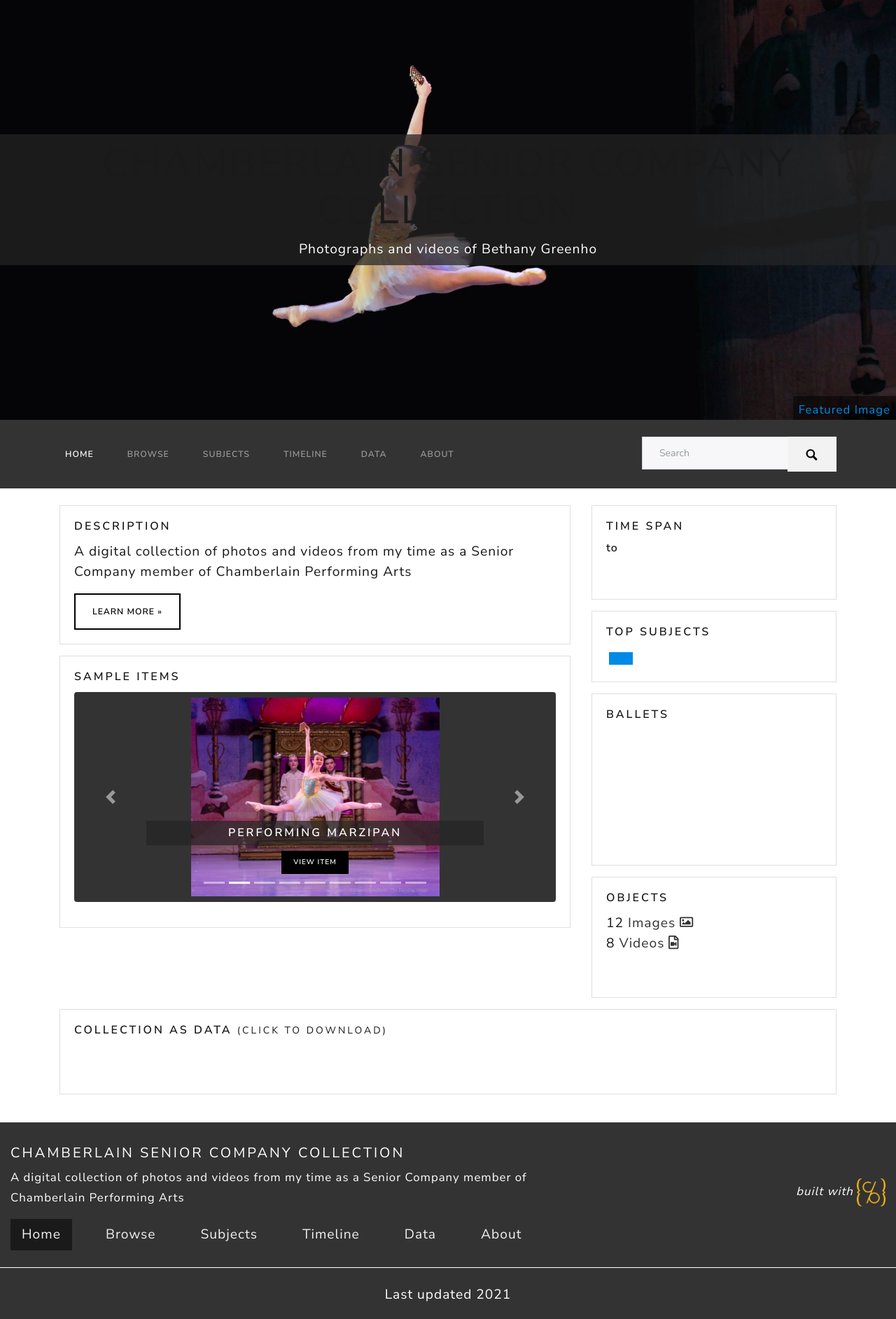
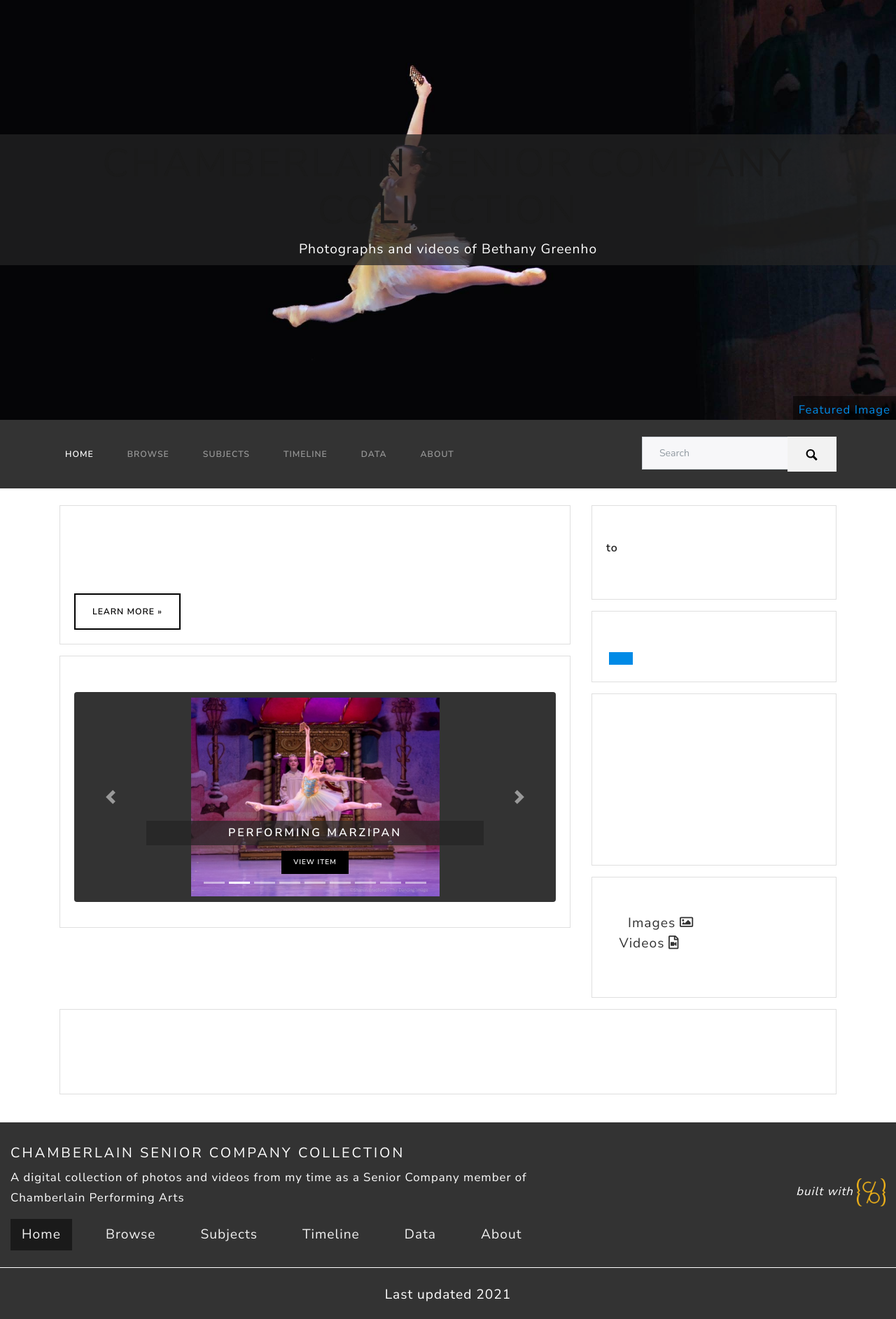
Before and after one commit to bgreenho/Chamberlain-Senior-Company-Collection, a Jekyll site: the page built from index.md, in a window 1280 px wide. Shown: the whole page at 70% size. Built offline with Jekyll 4.4.1, drawn with Linux system fonts in a browser that asks for light colours; nearby versions of some CDN libraries.

Commit message:
Update theme.yml

```diff
--- a/_data/theme.yml
+++ b/_data/theme.yml
@@ -58,7 +58,7 @@ year-nav-increment: 1 # set increments when auto gen nav years
 #
 # add metadata fields for export in data downloads (tip: paste in first row of csv)
 # comma delimited list, reference url is automatic
-metadata-export-fields: "title,program,ballet,choreographer,role,dancers,performance data,age,description,costume,type,format"
+metadata-export-fields: "title,program,ballet,choreographer,role,dancers,performancedata,age,description,costume,type,format"
 # generate a facets list for given fields, comma delimited
 metadata-facets-fields: "program,ballet,choreographer,dancers,costume"
 
@@ -81,7 +81,7 @@ bootswatch: lux # leave blank or comment out for plain bootstrap
 
 # THEME FONTS
 base-font-size: 1.2em
-text-color: "#191919"
+text-color: "#ffffff"
 link-color: "#17a2b8"
 base-font-family: # comment out for bootstrap defaults. e.g. Roboto
 font-cdn: # add font stylesheet, e.g. <link href="https://fonts.googleapis.com/css?family=Roboto&display=swap" rel="stylesheet">
```
